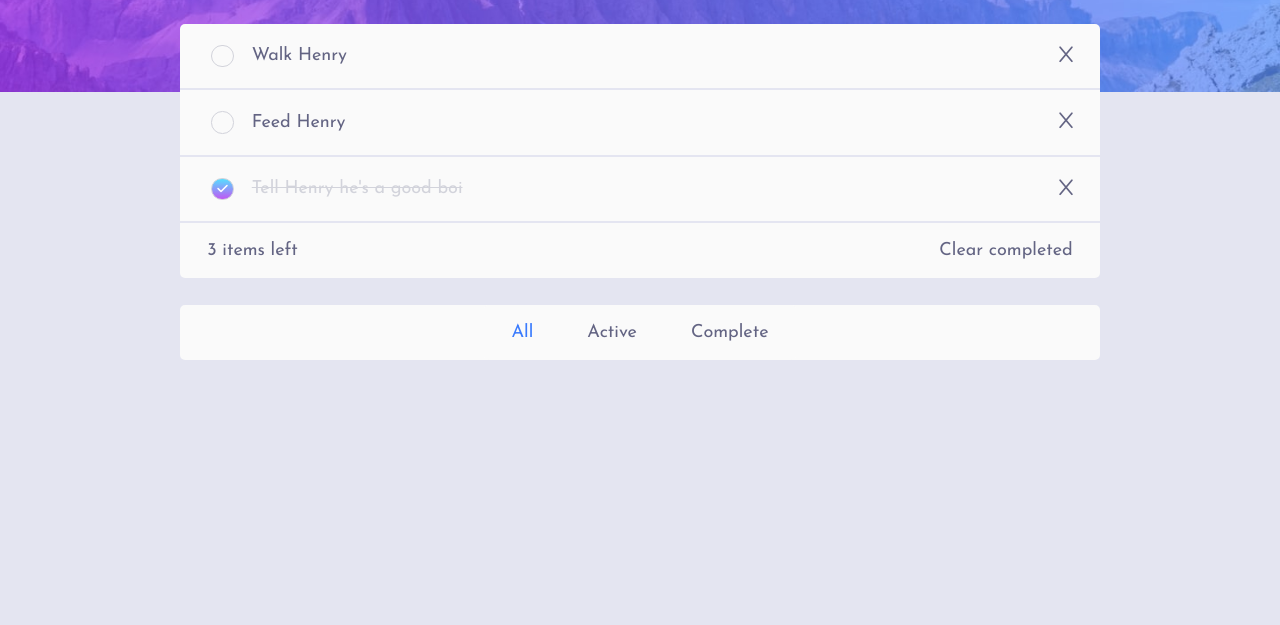
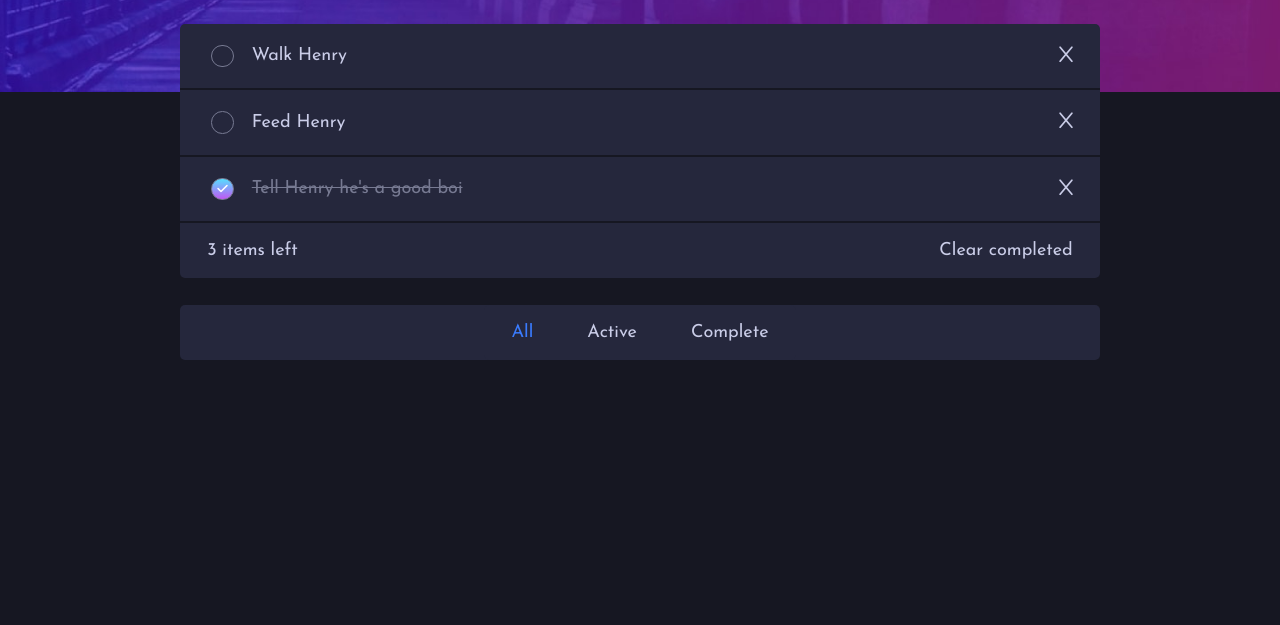
Before and after one commit to Beebops/no-framework-todo-app, a plain HTML site: page index.html in a window 1280 px wide. Shown: the part 175-800 px from the top of the page. Drawn offline with Linux system fonts and the light colour scheme.

Commit message:
dark mode complete

```diff
--- a/index.html
+++ b/index.html
@@ -16,7 +16,7 @@
     <link rel="stylesheet" href="styles.css" />
     <title>To Do List</title>
   </head>
-  <body data-theme="light">
+  <body data-theme="dark">
     <header>
       <h1>TODO</h1>
       <div class="theme-toggle-btns">
@@ -105,7 +105,7 @@
           </div>
           <button class="delete-btn"><i class="fa-solid fa-x"></i></button>
         </li>
-        <li class="todo-item-li">
+        <li class="todo-item-li" id="todos-list-last-child">
           <p>3 items left</p>
           <button class="clear-completed-btn">Clear completed</button>
         </li>
--- a/styles.css
+++ b/styles.css
@@ -51,7 +51,6 @@ body {
   background-color: var(--color-bg);
   background-image: var(--background-image-mobile);
   background-size: contain;
-  /* background-position: center; */
   background-position-y: top;
   background-repeat: no-repeat;
   color: var(--color-todo-text);
@@ -94,6 +93,7 @@ button {
 }
 
 input {
+  background: transparent;
   border: none;
 }
 
```
